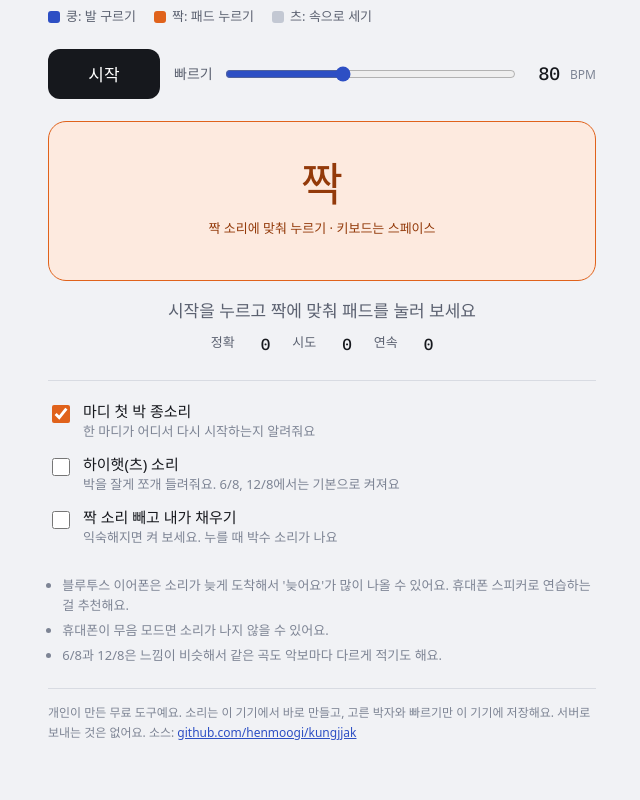
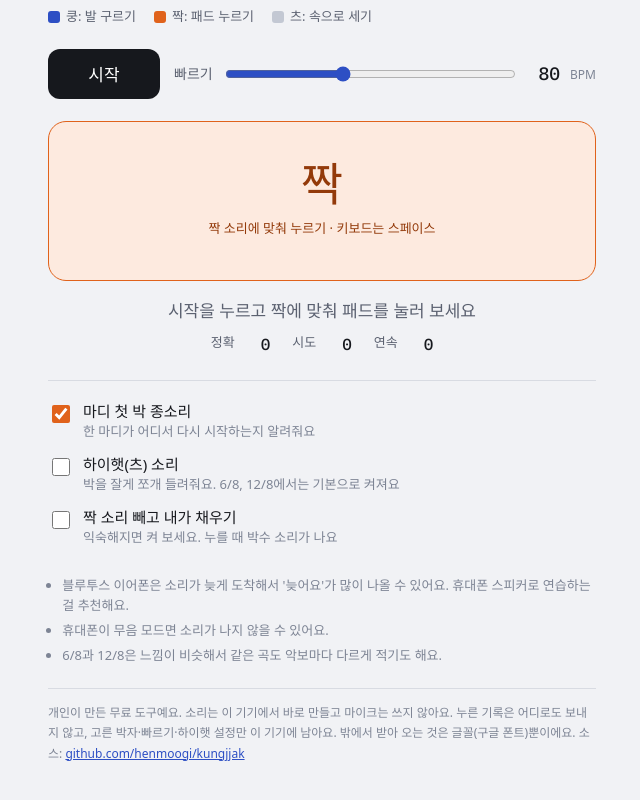
Before and after one commit to henmoogi/kungjjak, a plain HTML site: page index.html in a window 1280 px wide. Shown: the part 582-1382 px from the top of the page, without its empty margins (318-958 px from the left). Drawn offline with Linux system fonts and the light colour scheme; a web font is replaced by a local one.

Commit message:
1판 문구: 저장 항목에 하이햇 설정, 마이크 안 씀·글꼴만 외부라고 밝힘, README 한계에 아이폰 무음·지연 보정·80ms 기준

```diff
--- a/index.html
+++ b/index.html
@@ -179,7 +179,7 @@ button:focus-visible,input:focus-visible{outline:2px solid var(--kick);outline-o
     <li>6/8과 12/8은 느낌이 비슷해서 같은 곡도 악보마다 다르게 적기도 해요.</li>
   </ul>
 
-  <p class="foot">개인이 만든 무료 도구예요. 소리는 이 기기에서 바로 만들고, 고른 박자와 빠르기만 이 기기에 저장해요. 서버로 보내는 것은 없어요. 소스: <a href="https://github.com/henmoogi/kungjjak">github.com/henmoogi/kungjjak</a></p>
+  <p class="foot">개인이 만든 무료 도구예요. 소리는 이 기기에서 바로 만들고 마이크는 쓰지 않아요. 누른 기록은 어디로도 보내지 않고, 고른 박자·빠르기·하이햇 설정만 이 기기에 남아요. 밖에서 받아 오는 것은 글꼴(구글 폰트)뿐이에요. 소스: <a href="https://github.com/henmoogi/kungjjak">github.com/henmoogi/kungjjak</a></p>
 </main>
 
 <script>
```
Also changed, not shown: 1 other file.
